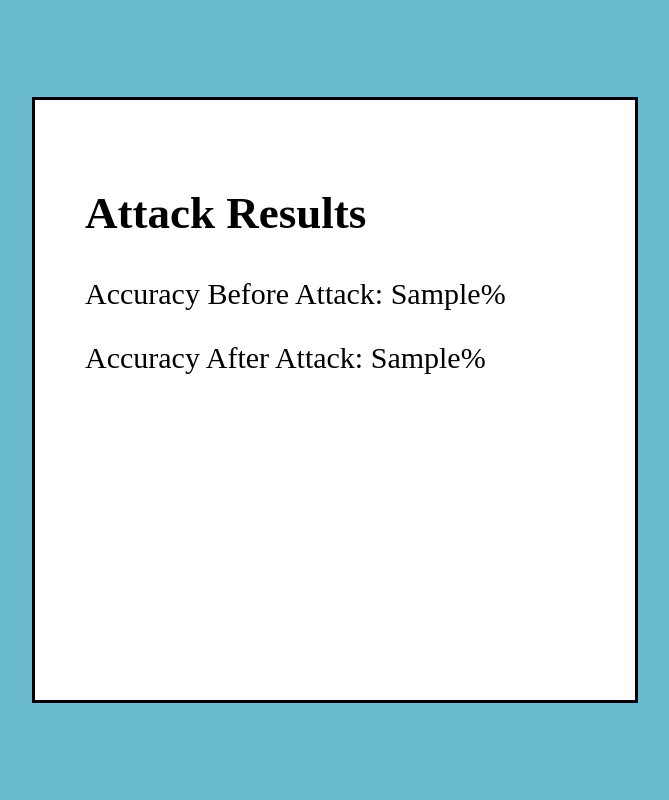
After one commit to archanachintagari/attacks_aml, a Flask app: template templates/results.html in a window 1280 px wide. The commit adds this page. Shown: the whole page, without its empty margins (305-974 px from the left). Run offline with Flask 3, Linux system fonts and the light colour scheme; the template is opened without the code that fills it: most values are stand-ins (such as "Sample title", 1, 10 or a date in 2020); parts of the project's set-up code (start-up, migrations or seed data) failed here and were passed over.

Commit message:
frontend

```diff
--- a/app.py
+++ b/app.py
@@ -13,21 +13,17 @@ app=application
 
 @app.route('/')
 def select_dataset():
-    return render_template('dataset/select_dataset.html')
+    return render_template('templates/select_dataset.html')
 
 @app.route('/attack-selection', methods=['GET', 'POST'])
 def attack_selection():
     if request.method=='GET':
-        return render_template('attack/attack_selection.html')
+        return render_template('templates/attack_selection.html')
     else:
         data=CustomData(
-            gender=request.form.get('gender'),
-            race_ethnicity=request.form.get('ethnicity'),
-            parental_level_of_education=request.form.get('parental_level_of_education'),
-            lunch=request.form.get('lunch'),
-            test_preparation_course=request.form.get('test_preparation_course'),
-            reading_score=float(request.form.get('writing_score')),
-            writing_score=float(request.form.get('reading_score'))
+            dataset=request.form.get('dataset'),
+            attack=request.form.get('category'),
+            attack_type_section=request.form.get('attack-type')
 
         )
         pred_df=data.get_data_as_data_frame()
@@ -35,10 +31,10 @@ def attack_selection():
         print("Before Prediction")
 
         predict_pipeline=PredictPipeline()
-        print("Mid Prediction")
+        print("Before Attack")
         results=predict_pipeline.predict(pred_df)
-        print("after Prediction")
-        return render_template('home.html',results=results[0])
+        print("After Attack")
+        return render_template('results.html',results=results[0])
 
 
 if __name__ == '__main__':
--- /dev/null
+++ b/templates/results.html
@@ -0,0 +1,59 @@
+
+<!DOCTYPE html>
+<html lang="en">
+<head>
+    <meta charset="UTF-8">
+    <meta name="viewport" content="width=device-width, initial-scale=1.0">
+    <title>Results</title>
+    <style>
+        body{
+        background-color: #6abbce;
+    }
+    body {
+        font-family: 'Crimson Pro', serif;
+        font-size: 30px;
+      }
+
+    /* button{
+
+        border-radius: 25px;
+        background: linear-gradient(90deg, rgb(255, 222, 89) 0%, rgb(255, 145, 77) 100%) 0px 0px / 735.491px 150.732px;
+        width: 200px;
+        height: 50px;
+        font-size: 30px;
+    } */
+    body {
+            display: flex;
+            justify-content: center;
+            align-items: center;
+            height: 100vh;
+            margin: 0;
+        }
+
+        .box {
+            width: 500px;
+            height: 500px;
+            border: 3px solid black;
+            padding: 50px;
+            background-color: white;
+
+        }
+
+        .box label {
+            font-size: 40px;
+            font-family: 'Crimson Pro', serif;
+            font-size: 40px;
+
+        }
+
+    </style>
+</head>
+<body>
+    <div class="box">
+        <h2>Attack Results</h2>
+        <p>Accuracy Before Attack: {{ results.before_attack_accuracy }}%</p>
+        <p>Accuracy After Attack: {{ results.after_attack_accuracy }}%</p>
+    </div>
+
+</body>
+</html>
--- a/templates/select_dataset.html
+++ b/templates/select_dataset.html
@@ -73,9 +73,9 @@
     <div class="box">
         <h2 align="center">Select a Dataset to perform the attack:</h2>
        <form id="radioForm" action="{{ url_for('attack_selection') }}" method="post">
-          <input type="radio" id="option1" name="option" value="NSL-KDD">
+          <input type="radio" id="option1" name="dataset" value="NSL-KDD">
           <label for="option1"> NSL-KDD Dataset</label><br><br>
-          <input type="radio" id="option2" name="option" value="UNSW">
+          <input type="radio" id="option2" name="dataset" value="UNSW">
           <label for="option2"> UNSW Dataset</label><br><br><br><br>
           <button type="submit" id="submitButton" disabled>Next</button>
         </form>
```
Also changed, not shown: src/components/model_trainer.py (line endings or trailing spaces).
